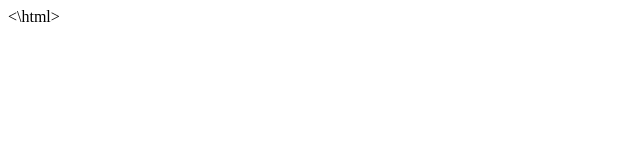
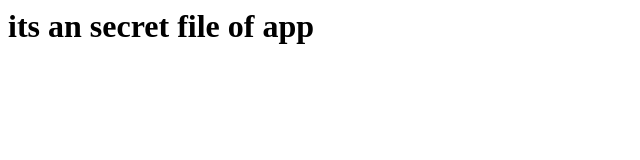
Before and after one commit to ADMINISTRAT0R-KING/APPLICATION-V1, a plain HTML site: page index.html in a window 1280 px wide. Shown: the whole page, without its empty margins (0-640 px from the left). Drawn offline with Linux system fonts and the light colour scheme.

Commit message:
Update index.html

```diff
--- a/index.html
+++ b/index.html
@@ -1,4 +1,7 @@
 <html>
 
+  <h1>
+    its an secret file of app
+  </h1>
 
-<\html>
+</html>
```
